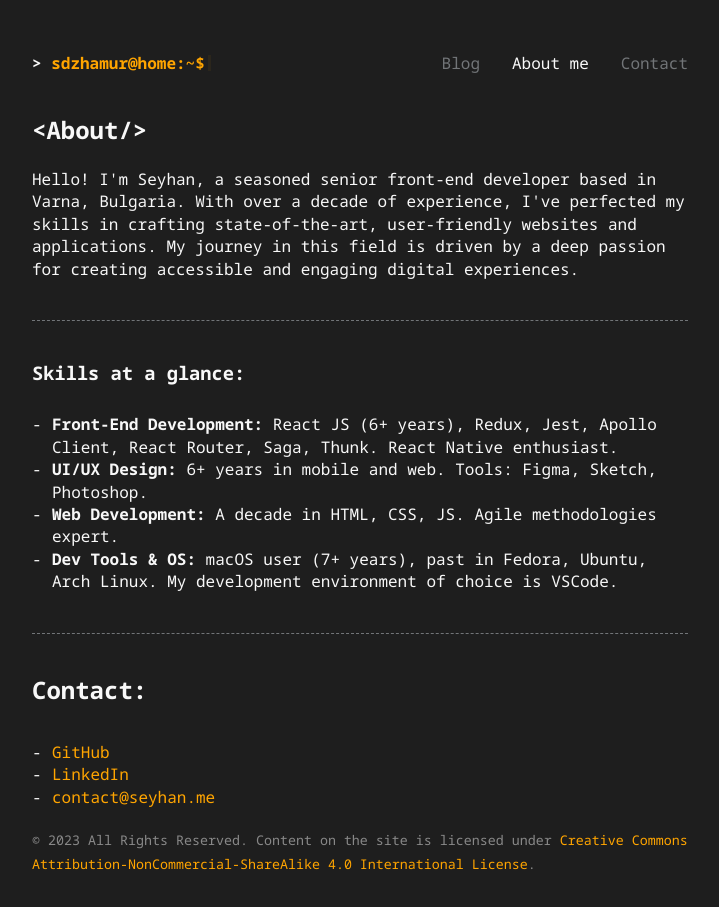
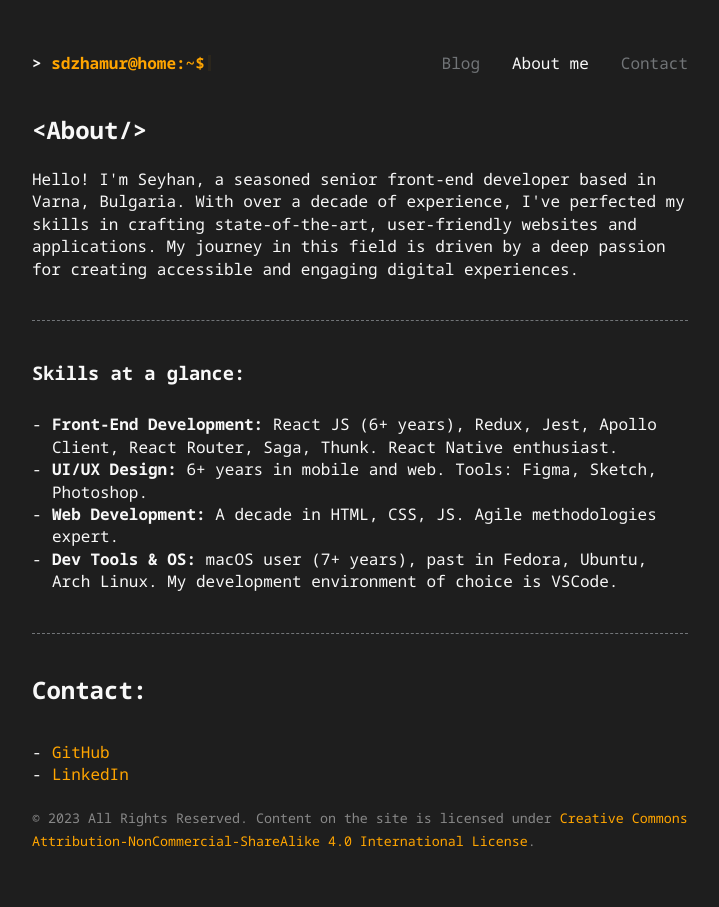
Before and after one commit to drac/seyhan-me, a Next.js app: page /about in a window 1280 px wide. Shown: the whole page, without its empty margins (280-999 px from the left). After the commit the page ends 885 px from the top, so only its background shows below. Built offline with nearby package versions, Linux system fonts and the light colour scheme.

Commit message:
chore: remove contact email from contact and about pages
Drop the mailto: link to reduce email scraping; GitHub and LinkedIn
remain as contact channels. Update contact page meta description.

```diff
--- a/src/app/about/page.tsx
+++ b/src/app/about/page.tsx
@@ -25,7 +25,6 @@ export default function AboutMe() {
       <ul>
         <li><a href="https://github.com/drac">GitHub</a></li>
         <li><a href="https://www.linkedin.com/in/seyhandzhamur/">LinkedIn</a></li>
-        <li><a href="mailto:contact@seyhan.me">contact@seyhan.me</a></li>
       </ul>
     </section>
   )
--- a/src/app/contact/page.tsx
+++ b/src/app/contact/page.tsx
@@ -2,7 +2,7 @@ import type { Metadata } from 'next';
 
 export const metadata: Metadata = {
   title: 'Contact',
-  description: 'Get in touch with Seyhan Dzhamur via GitHub, LinkedIn, or email.',
+  description: 'Get in touch with Seyhan Dzhamur via GitHub or LinkedIn.',
 }
 
 export default function Contact() {
@@ -12,7 +12,6 @@ export default function Contact() {
       <ul>
         <li><a href="https://github.com/drac">GitHub</a></li>
         <li><a href="https://www.linkedin.com/in/seyhandzhamur/">LinkedIn</a></li>
-        <li><a href="mailto:contact@seyhan.me">contact@seyhan.me</a></li>
       </ul>
     </section>
   )
```
